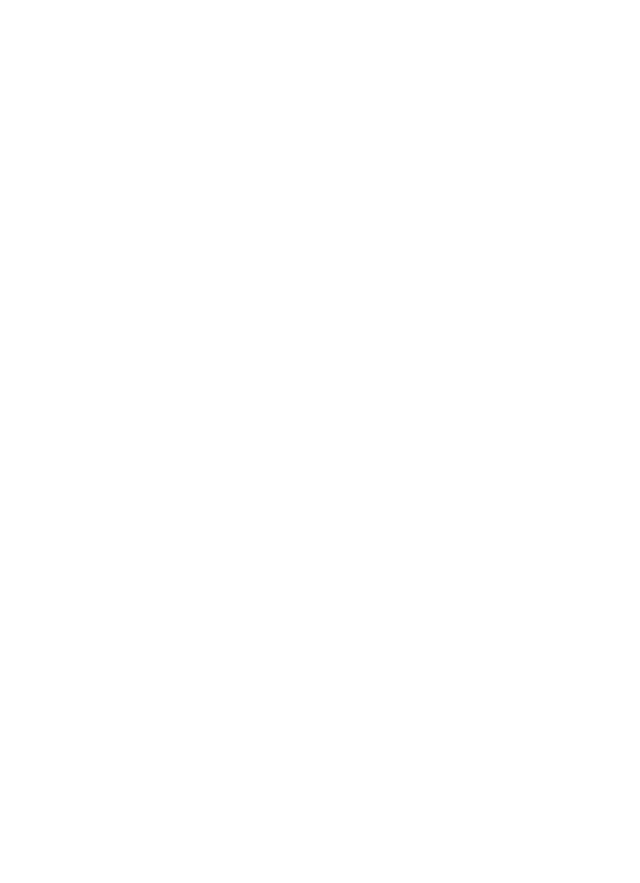
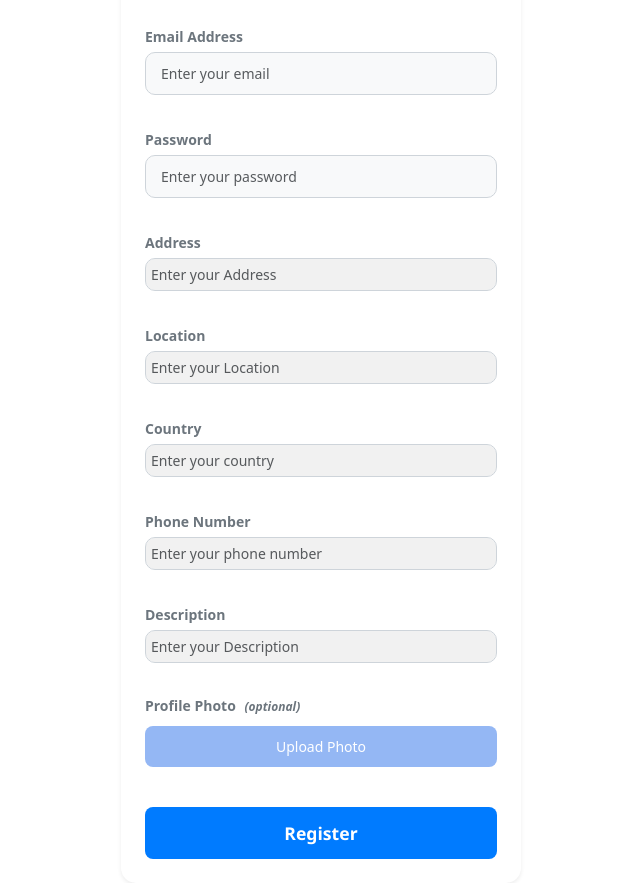
Before and after one commit to MohamedAbdelaiem/TripSync, a React (Vite) app in the folder Frontend/TripSync/: page /Preregister/Register_TravelAgency in a window 1280 px wide. Before the commit this address had no page. Shown: the part 400-1283 px from the top of the page, without its empty margins (319-959 px from the left). Before the commit the page ends 800 px from the top, so only its background shows below. Built offline with nearby package versions, Linux system fonts and the light colour scheme.

Commit message:
Update Register_TravelAgency

```diff
--- a/Frontend/TripSync/src/App.jsx
+++ b/Frontend/TripSync/src/App.jsx
@@ -12,7 +12,7 @@
 import Preregister from "./pages/Preregister/Preregister";
 import TravelAgency from "./pages/TravelAgency/TravelAgency";
 import Tours from "./pages/Tours/Tours";
-
+import Register_TravelAgency from "./pages/Register_TravelAgency/Register_TravelAgency";
 import UserTripsList from "./pages/UserTripsList/UserTripsList";
 
 
@@ -87,6 +87,7 @@
           <Route path="/" element={<Home />} />
           <Route path="/Sign_in" element={<Sign_in />} />
           <Route path="/Preregister/Register" element={<Register />} />
+          <Route path="/Preregister/Register_TravelAgency" element={<Register_TravelAgency />} />
           <Route path="/Preregister" element={<Preregister />} />
           <Route path="/Blog/profile" element={<TravelAgency />} />
           <Route path="/Traveller-Profile" element={<TravellerProf />} />
--- a/Frontend/TripSync/src/pages/Preregister/Preregister.jsx
+++ b/Frontend/TripSync/src/pages/Preregister/Preregister.jsx
@@ -30,7 +30,7 @@
             <p className="card-text">
               <img src={travelAgency} height={300} width={300}></img>
             </p>
-            <NavLink to="Register">
+            <NavLink to="Register_TravelAgency">
               <button className="register btn btn-primary mx-1">
                 register
               </button>
--- /dev/null
+++ b/Frontend/TripSync/src/pages/Register_TravelAgency/Register_TravelAgency.css
@@ -0,0 +1,125 @@
+.containerregformAgen{
+    margin-top: 270px;
+}
+.photo {
+    display: flex;
+    flex-direction: column;
+    gap: 5px;
+  }
+
+  .optional {
+    font-size: 12px;
+    color: #6c757d;
+    font-style: italic;
+    margin-left: 5px;
+  }
+
+  .form-controlPhoto {
+    display: none;
+  }
+
+  #profilephoto + label {
+    display: inline-block;
+    cursor: pointer;
+    font-size: 14px;
+    font-weight: 500;
+    color: #ffffff;
+    background:  #94b7f4;
+    padding: 10px 15px;
+    border-radius: 8px;
+    text-align: center;
+    transition: background-color 0.3s ease;
+  }
+
+  #profilephoto + label:hover {
+    background:  #2575fc;
+    transition: 10ms;
+  }
+
+  #profilephotoPreview {
+    margin-top: 10px;
+    width: 100px;
+    height: 100px;
+    border: 1px solid #ddd;
+    border-radius: 10px;
+    object-fit: cover;
+    display: none;
+  }
+
+
+.containerregformAgen {
+    color: #fff;
+    padding: 20px;
+    border-radius: 15px;
+  }
+
+
+  .card {
+    background-color: #ffffff;
+    border: none;
+    border-radius: 15px;
+  }
+
+  .card h3 {
+    font-family: "Arial", sans-serif;
+    font-weight: bold;
+    color: #4a4a4a;
+  }
+
+  .form-control,
+  .form-controlPhoto {
+    border-radius: 10px;
+    font-size: 14px;
+    padding: 10px 15px;
+    border: 1px solid #ced4da;
+    background-color: #f8f9fa;
+    color: #495057;
+    transition: border-color 0.3s ease, box-shadow 0.3s ease; /* Smooth hover effect */
+  }
+
+  .form-control:focus,
+  .form-controlPhoto:focus {
+    border-color: #3a18fb;
+    box-shadow: 0 0 0 0.2rem rgba(32, 172, 231, 0.25);
+  }
+
+  .form-label {
+    font-size: 14px;
+    color: #6c757d;
+    margin-bottom: 5px;
+  }
+
+  .optional {
+    font-size: 12px;
+    font-style: italic;
+    color: #6c757d;
+    margin-left: 5px;
+  }
+
+  /* Buttons */
+  .btnReg {
+    border: none;
+    font-weight: bold;
+    font-size: 16px;
+    padding: 10px;
+    border-radius: 8px;
+    color: #fff;
+    cursor: pointer;
+    transition: background 0.3s ease;
+  }
+
+  .btnReg:hover {
+   scale: 1.03;
+   transition: 10ms;
+  }
+
+  /* Mobile Responsiveness */
+  @media (max-width: 576px) {
+    .card {
+      width: 90%;
+    }
+
+    .containerregformAgen {
+      padding: 10px;
+    }
+  }
--- /dev/null
+++ b/Frontend/TripSync/src/pages/Register_TravelAgency/Register_TravelAgency.jsx
@@ -0,0 +1,169 @@
+import React from "react";
+import Sub_Navbar from "../../Components/Sub_Navbar/Sub_Navbar";
+import "./Register_TravelAgency.css";
+import { useState } from "react";
+
+function Register_TravelAgency() {
+
+        const [photoPreview, setPhotoPreview] = useState(null);
+
+        const handlePhotoChange = (event) => {
+          const file = event.target.files[0];
+          if (file) {
+            setPhotoPreview(URL.createObjectURL(file)); // Create a URL for preview
+          }
+        };
+  return (
+    <>
+      <Sub_Navbar />
+      <div className="Register containerregformAgen d-flex justify-content-center align-items-center vh-100">
+        <div className="card p-4 shadow-sm w-100" style={{ maxWidth: "400px" }}>
+          <h3 className="text-center mb-4">Register</h3>
+          <form>
+            <div className="mb-2">
+              <label htmlFor="userName" className="form-label">
+                User Name
+              </label>
+              <input
+                type="text"
+                className="form-control"
+                id="userName"
+                placeholder="Enter your user name"
+                required
+              />
+            </div>
+            <div className="mb-2">
+              <label htmlFor="profileName" className="form-label">
+                Profile Name
+              </label>
+              <input
+                type="text"
+                className="form-control"
+                id="profileName"
+                placeholder="Enter your user profile name"
+                required
+              />
+            </div>
+
+            <div className="mb-2">
+              <label htmlFor="email" className="form-label">
+                Email Address
+              </label>
+              <input
+                type="email"
+                className="form-control"
+                id="email"
+                placeholder="Enter your email"
+                required
+              />
+            </div>
+
+            <div className="mb-2">
+              <label htmlFor="pass" className="form-label">
+                Password
+              </label>
+              <input
+                type="password"
+                className="form-control"
+                id="pass"
+                placeholder="Enter your password"
+                required
+              />
+            </div>
+
+
+            <div className="mb-2">
+              <label htmlFor="Address" className="form-label">
+                Address
+              </label>
+              <input
+                type="text"
+                className="form-control"
+                id="Address"
+                placeholder="Enter your Address"
+                required
+              />
+            </div>
+            <div className="mb-2">
+              <label htmlFor="Location" className="form-label">
+                Location
+              </label>
+              <input
+                type="text"
+                className="form-control"
+                id="Location"
+                placeholder="Enter your Location"
+                required
+              />
+            </div>
+            <div className="mb-2">
+              <label htmlFor="Country" className="form-label">
+                Country
+              </label>
+              <input
+                type="text"
+                className="form-control"
+                id="Country"
+                placeholder="Enter your country"
+                required
+              />
+            </div>
+            <div className="mb-2">
+              <label htmlFor="PhoneNumber" className="form-label">
+                Phone Number
+              </label>
+              <input
+                type="text"
+                className="form-control"
+                id="PhoneNumber"
+                placeholder="Enter your phone number"
+                required
+              />
+            </div>
+            <div className="mb-2">
+              <label htmlFor="Description" className="form-label">
+                Description
+              </label>
+              <input
+                type="text"
+                className="form-control"
+                id="Description"
+                placeholder="Enter your Description"
+                required
+              />
+            </div>
+            <div className="photo mb-2">
+              <label htmlFor="profilephoto" className="form-label">
+                Profile Photo <span className="optional">(optional)</span>
+              </label>
+              <input
+                type="file"
+                className="form-controlPhoto"
+                id="profilephoto"
+                accept="image/*"
+                onChange={handlePhotoChange}
+              />
+              <label htmlFor="profilephoto">Upload Photo</label>
+              {photoPreview && (
+                <img
+                  src={photoPreview}
+                  alt="Profile Preview"
+                  id="profilephotoPreview"
+                />
+              )}
+            </div>
+
+            <div className="d-grid">
+              <button type="submit" className="btnReg">
+                Register
+              </button>
+            </div>
+          </form>
+        </div>
+      </div>
+      <div style={{ height: 10 }}></div>
+    </>
+  );
+}
+
+export default Register_TravelAgency;
--- a/Frontend/TripSync/src/pages/register/register.css
+++ b/Frontend/TripSync/src/pages/register/register.css
@@ -4,8 +4,10 @@
 .containerregform {
     /* background: linear-gradient(to right, #6a11cb, #2575fc); */
     color: #fff;
-    padding: 20px;
+    /* padding: 20px; */
     border-radius: 15px;
+    /* margin-top: 100px; */
+    /* padding-bottom: 100px; */
   }
 
   /* Card Styling */
@@ -31,8 +33,8 @@
   }
 
   .form-control:focus {
-    border-color: #6a11cb;
-    box-shadow: 0 0 0 0.2rem rgba(106, 17, 203, 0.25);
+    border-color: #443ef6;
+    box-shadow: 0 0 0 0.2rem rgba(54, 168, 244, 0.25);
   }
 
   /* Labels */
@@ -93,3 +95,9 @@
     font-style: italic;
     color: #6c757d;
   }
+  #Address,#Description,#PhoneNumber,#Country,#profileName,#Location,#userName {
+    border: 1px solid #ced4da;
+    padding: 5px;
+    font-size: 14px;
+    border-radius: 10px;
+  }
--- a/Frontend/TripSync/src/pages/register/register.jsx
+++ b/Frontend/TripSync/src/pages/register/register.jsx
@@ -1,8 +1,20 @@
 import React from "react";
 import Sub_Navbar from "../../Components/Sub_Navbar/Sub_Navbar";
 import "./Register.css";
+import {
+  useState
 
+ } from "react";
 function Register() {
+
+  const [photoPreview, setPhotoPreview] = useState(null);
+
+  const handlePhotoChange = (event) => {
+    const file = event.target.files[0];
+    if (file) {
+      setPhotoPreview(URL.createObjectURL(file)); // Create a URL for preview
+    }
+  };
   return (
     <>
       <Sub_Navbar />
@@ -17,7 +29,7 @@
               <input
                 type="text"
                 className="form-control"
-                id="email"
+                id="userName"
                 placeholder="Enter your user name"
                 required
               />
@@ -61,18 +73,25 @@
               />
             </div>
 
-            <div className="mb-3">
-              <label htmlFor="userName" className="form-label">
-               Profile photo
+            <div className="photo mb-2">
+              <label htmlFor="profilephoto" className="form-label">
+                Profile Photo <span className="optional">(optional)</span>
               </label>
-
-              <label className="optional">optional</label>
               <input
-                type="image"
-                className="form-control"
+                type="file"
+                className="form-controlPhoto"
                 id="profilephoto"
-                placeholder="Enter your user name"
+                accept="image/*"
+                onChange={handlePhotoChange}
               />
+              <label htmlFor="profilephoto">Upload Photo</label>
+              {photoPreview && (
+                <img
+                  src={photoPreview}
+                  alt="Profile Preview"
+                  id="profilephotoPreview"
+                />
+              )}
             </div>
 
             <div className="d-grid">
```
